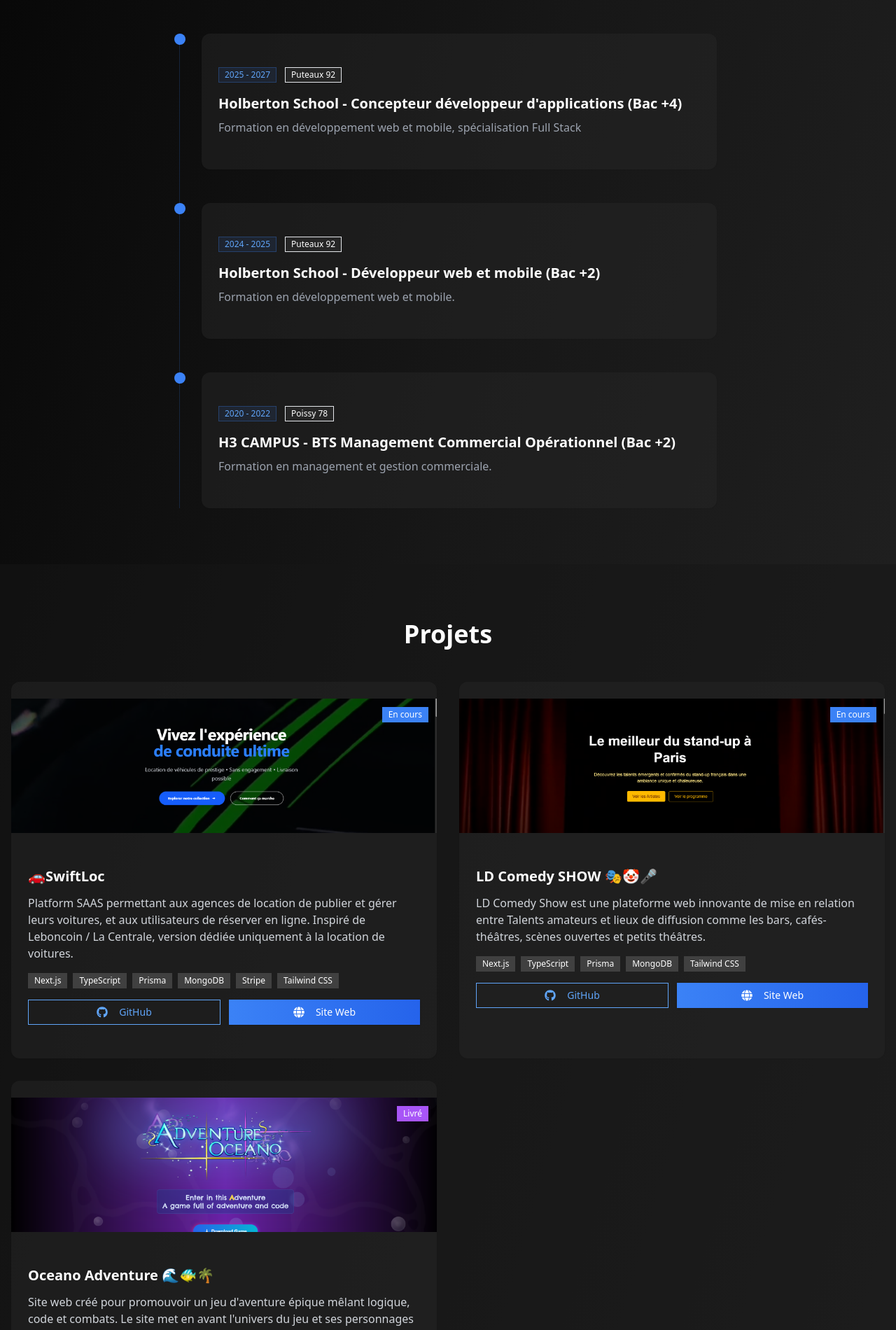
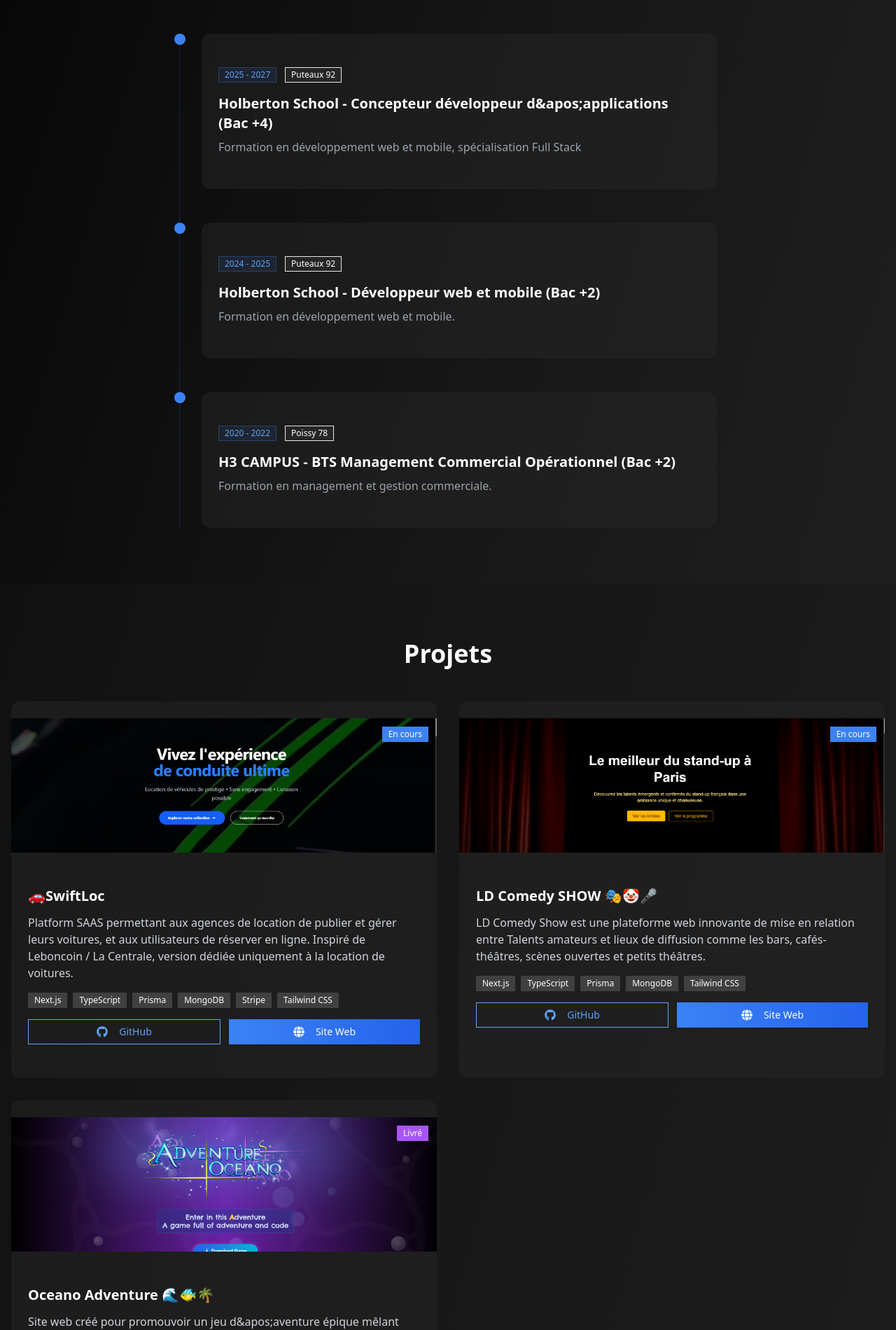
Before and after one commit to Scandere78/My-Website, a Next.js app in the folder my-app/: page / in a window 1280 px wide. Shown: the part 1520-3420 px from the top of the page at 70% size. Built offline with nearby package versions, Linux system fonts and the light colour scheme.

Commit message:
fix test

```diff
--- a/my-app/app/page.tsx
+++ b/my-app/app/page.tsx
@@ -53,7 +53,7 @@
   const timeline = [
     {
       year: "2025 - 2027",
-      title: "Holberton School - Concepteur développeur d'applications (Bac +4)",
+      title: "Holberton School - Concepteur développeur d&apos;applications (Bac +4)",
       type: "formation",
       description: "Formation en développement web et mobile, spécialisation Full Stack",
       icon: <FaGraduationCap className="w-5 h-5" />,
@@ -108,7 +108,7 @@
      {
       id: 3,
       title: "Oceano Adventure 🌊🐠🌴",
-      description: "Site web créé pour promouvoir un jeu d'aventure épique mêlant  logique,  code  et  combats.  Le  site  met  en  avant l'univers du jeu et ses personnages de façon interactive",
+      description: "Site web créé pour promouvoir un jeu d&apos;aventure épique mêlant  logique,  code  et  combats.  Le  site  met  en  avant l&apos;univers du jeu et ses personnages de façon interactive",
       technologies: ["React", "Tailwind CSS", "Django", "C#"],
       image: "/projects/oceano.png",
       link: "#",
```
